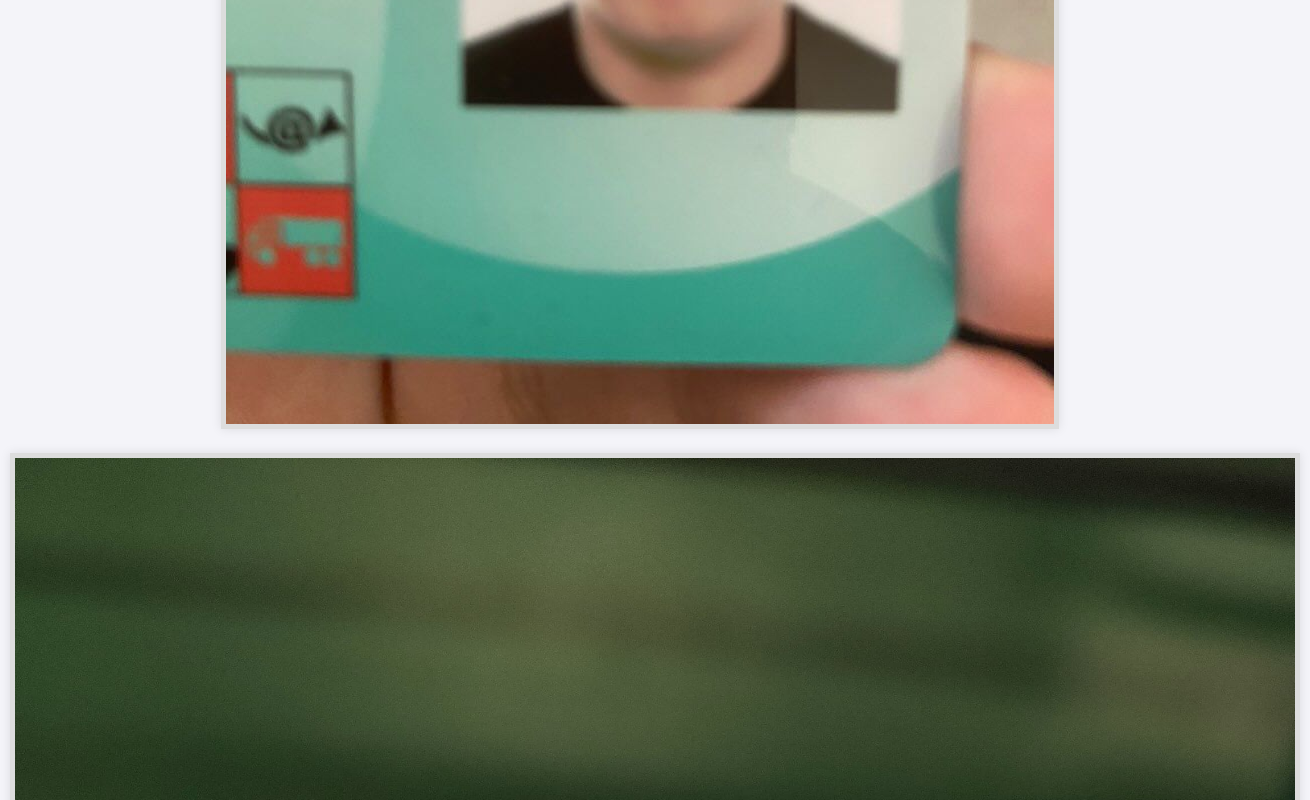
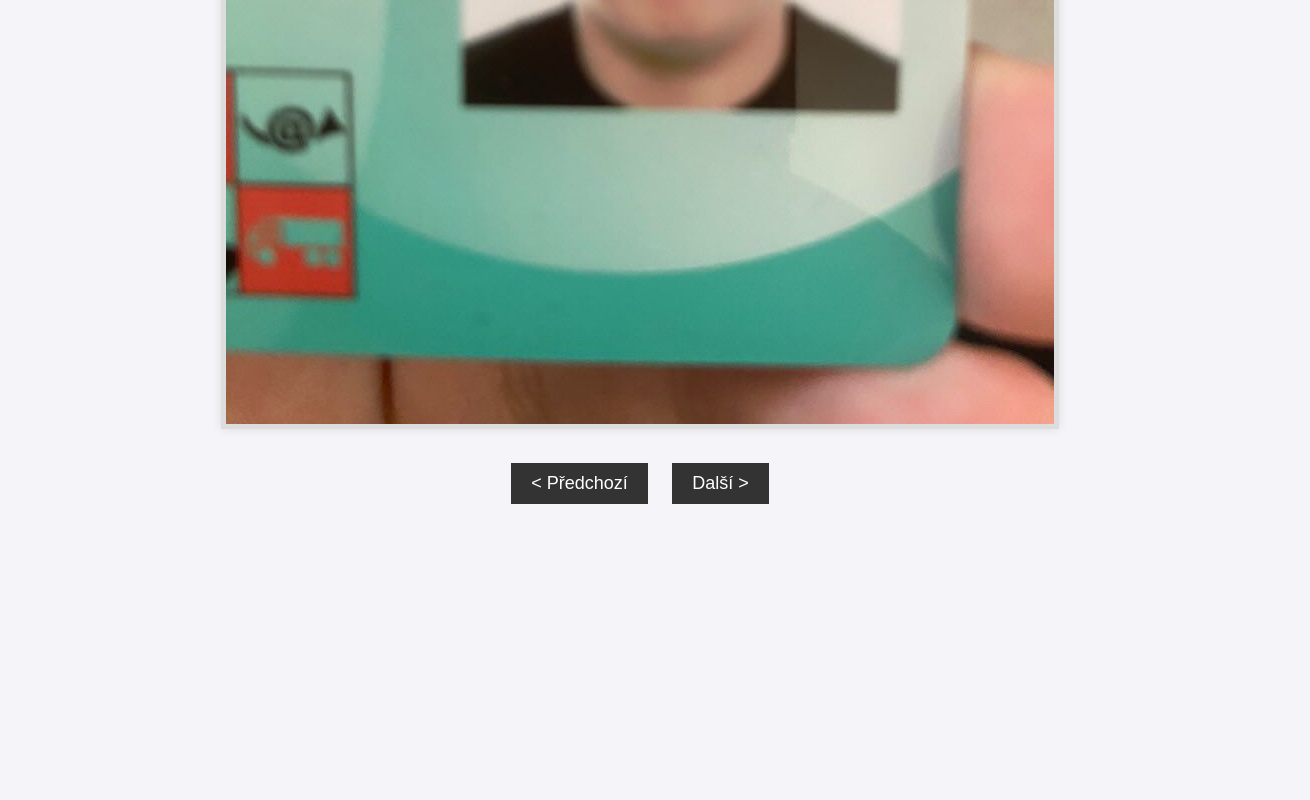
Before and after one commit to prostehendrys/hndrs.github.io, a plain HTML site: page muzeum.html in a window 1280 px wide. Shown: the part 934-1734 px from the top of the page, 1310 px wide, since content can reach past the window. After the commit the page ends 1438 px from the top, so only its background shows below. Drawn offline with Linux system fonts and the light colour scheme.

Commit message:
Update muzeum.html

```diff
--- a/muzeum.html
+++ b/muzeum.html
@@ -41,6 +41,21 @@
             margin: 10px;
             box-shadow: 0 0 10px rgba(0,0,0,0.1);
         }
+        .gallery-controls {
+            margin-top: 20px;
+        }
+        .gallery-controls button {
+            background-color: #333;
+            color: white;
+            border: none;
+            padding: 10px 20px;
+            font-size: 18px;
+            cursor: pointer;
+            margin: 0 10px;
+        }
+        .gallery-controls button:hover {
+            background-color: #007bff;
+        }
     </style>
 </head>
 <body>
@@ -59,13 +74,17 @@
     <h2>Fotky Rekvizit</h2>
     <div id="gallery">
         <!-- Obrázky se načtou pomocí JavaScriptu -->
+        <img id="currentImage" src="" alt="Fotka rekvizity" />
+    </div>
+    <div class="gallery-controls">
+        <button id="prevButton">&lt; Předchozí</button>
+        <button id="nextButton">Další &gt;</button>
     </div>
 </div>
 
 <script>
 // Funkce pro načítání obrázků z adresáře "assets"
 window.onload = function() {
-    var gallery = document.getElementById('gallery');
     var images = [
         'obrazek1.jpg',
         'obrazek2.jpg',
@@ -74,12 +93,23 @@ window.onload = function() {
         // přidej další názvy souborů, pokud je máš
     ];
 
-    images.forEach(function(image) {
-        var imgElement = document.createElement('img');
-        imgElement.src = 'assets/' + image; // Obrázky jsou nyní v adresáři "assets"
-        imgElement.alt = 'Fotka rekvizity';
-        gallery.appendChild(imgElement);
-    });
+    var currentIndex = 0;
+    var currentImage = document.getElementById('currentImage');
+
+    // Načteme první obrázek
+    currentImage.src = 'assets/' + images[currentIndex];
+
+    // Funkce pro zobrazení předchozího obrázku
+    document.getElementById('prevButton').onclick = function() {
+        currentIndex = (currentIndex === 0) ? images.length - 1 : currentIndex - 1;
+        currentImage.src = 'assets/' + images[currentIndex];
+    };
+
+    // Funkce pro zobrazení dalšího obrázku
+    document.getElementById('nextButton').onclick = function() {
+        currentIndex = (currentIndex === images.length - 1) ? 0 : currentIndex + 1;
+        currentImage.src = 'assets/' + images[currentIndex];
+    };
 };
 </script>
 
```
